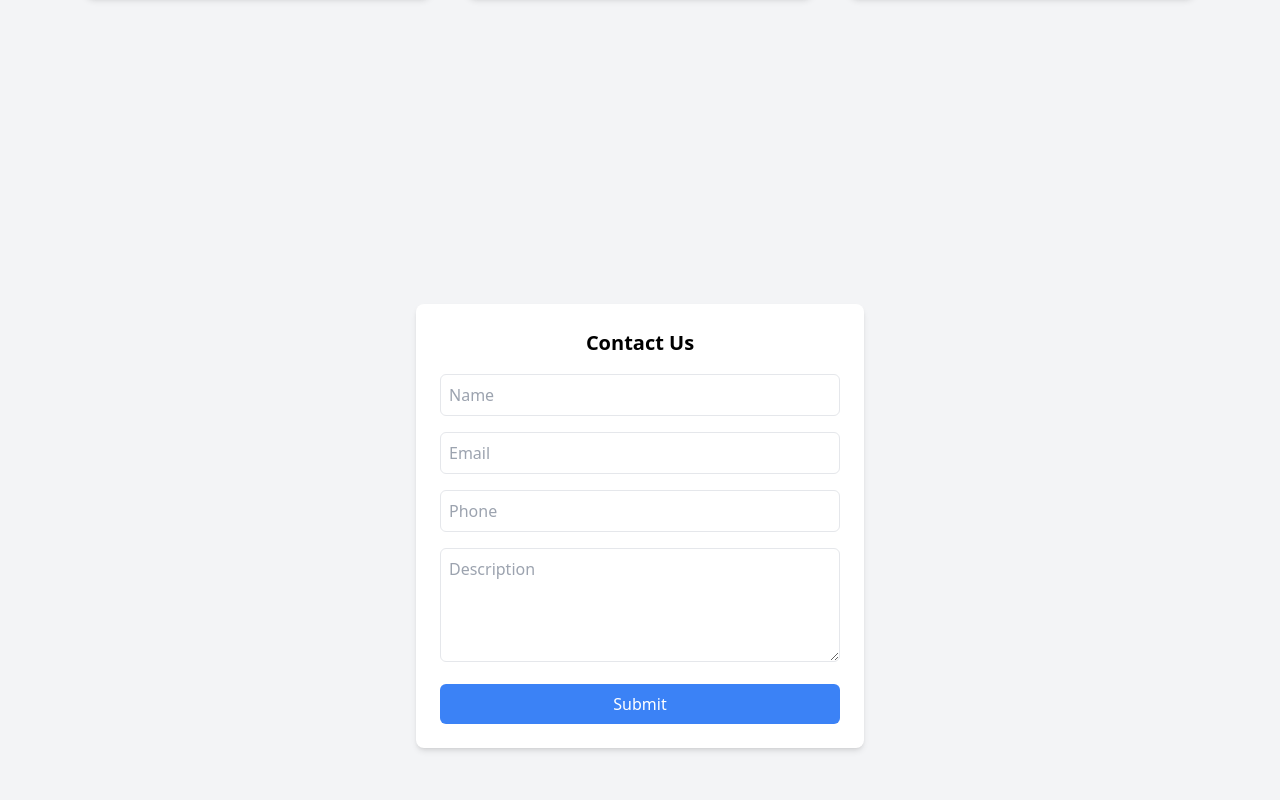
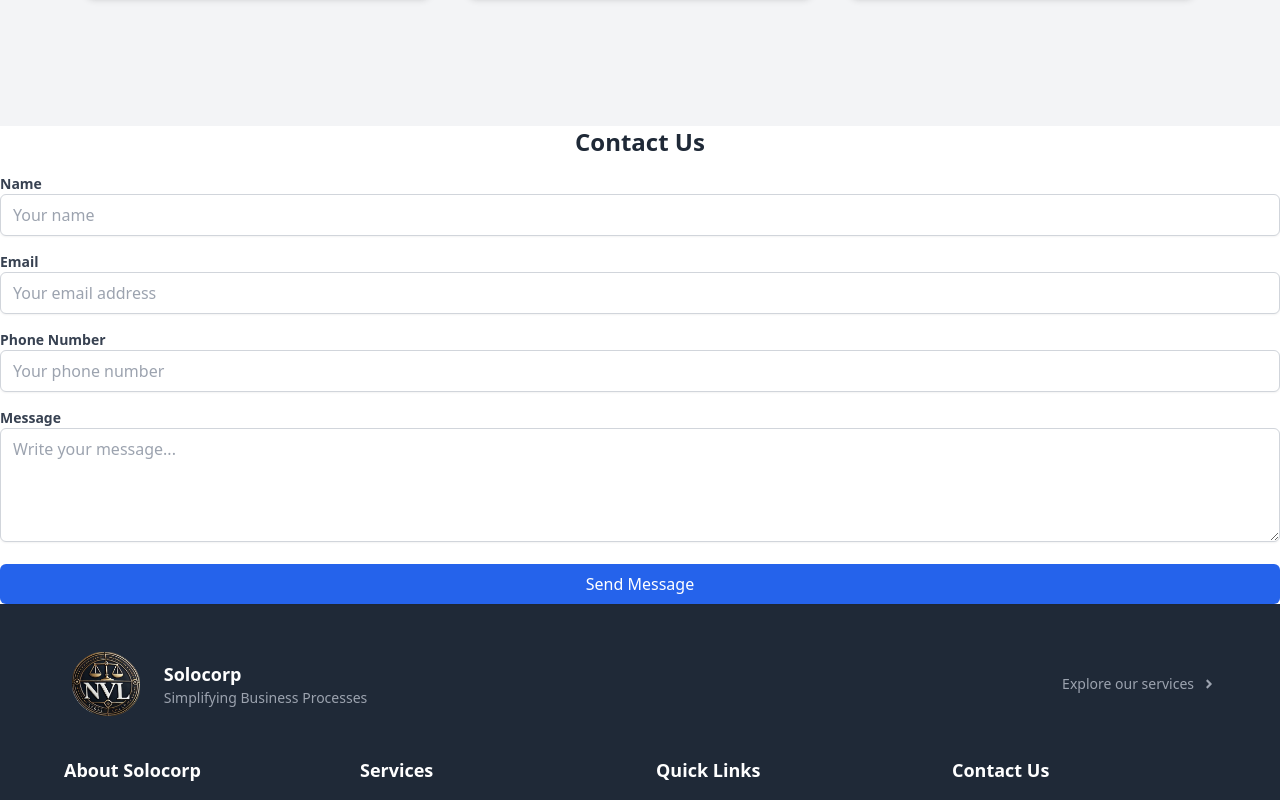
Before and after one commit to vikasrath/solocorp, a React (Vite) app in the folder frontend/: page / in a window 1280 px wide. Shown: the part 1860-2660 px from the top of the page. Built offline with nearby package versions, Linux system fonts and the light colour scheme.

Commit message:
contus page completed

```diff
--- a/frontend/src/App.jsx
+++ b/frontend/src/App.jsx
@@ -3,7 +3,7 @@ import { Navigate, Route, Routes } from "react-router-dom"
 import Layout from "./Layout/Layout"
 import DynamicPage from "./Pages/DynamicPage/DynamicPage"
 import NotFoundPage from "./Not Found/NotFound"
-import Contact from "./Pages/contact/Contact"
+import ContactPage from "./Pages/contact/ContactPageLayout"
 
 function App() {
   return (
@@ -14,7 +14,7 @@ function App() {
           <Route path="/" element={<Home />} />
           <Route path="/:urlName" element={<DynamicPage />} />
         </Route>
-          <Route path="/contact" element={<Contact />} />
+          <Route path="/contact" element={<ContactPage />} />
         <Route path="/notFound" element={<NotFoundPage />} />
         <Route path="*" element={<Navigate to="/notFound" />} />
 
--- a/frontend/src/Components/ContactForm/ContactForm.jsx
+++ b/frontend/src/Components/ContactForm/ContactForm.jsx
@@ -34,31 +34,96 @@ const ContactForm = () => {
   };
 
   return (
-    <div className="flex items-center justify-center min-h-screen bg-gray-100">
-      <form onSubmit={handleSubmit} className="bg-white shadow-md rounded-lg p-6 space-y-4 w-full max-w-md">
-        <h1 className="text-xl font-semibold text-center">Contact Us</h1>
-        {['name', 'email', 'phone'].map((field) => (
+    <div className="flex justify-center items-center ">
+      <form
+        id="contactForm"
+        onSubmit={handleSubmit}
+        className="w-full space-y-4"
+      >
+        <h1 className="text-2xl font-semibold text-center text-gray-800 mb-4">Contact Us</h1>
+
+        <div className="space-y-4">
+          {/* Name Input */}
+          <div>
+            <label htmlFor="name" className="block text-sm font-semibold text-gray-700">
+              Name
+            </label>
             <input
-            key={field}
-            type={field === 'email' ? 'email' : 'text'}
-            name={field}
-            placeholder={field.charAt(0).toUpperCase() + field.slice(1)}
-            value={formData[field]}
+              type="text"
+              id="name"
+              name="name"
+              autoComplete="given-name"
+              placeholder="Your name"
+              value={formData.name}
               onChange={handleChange}
-            className="w-full border rounded-md p-2"
+              className="w-full rounded-md border border-gray-300 py-2 px-3 shadow-sm focus:outline-none focus:ring-2 focus:ring-blue-500"
               required
             />
-        ))}
+          </div>
+
+          {/* Email Input */}
+          <div>
+            <label htmlFor="email" className="block text-sm font-semibold text-gray-700">
+              Email
+            </label>
+            <input
+              type="email"
+              id="email"
+              name="email"
+              autoComplete="email"
+              placeholder="Your email address"
+              value={formData.email}
+              onChange={handleChange}
+              className="w-full rounded-md border border-gray-300 py-2 px-3 shadow-sm focus:outline-none focus:ring-2 focus:ring-blue-500"
+              required
+            />
+          </div>
+
+          {/* Phone Input */}
+          <div>
+            <label htmlFor="phone" className="block text-sm font-semibold text-gray-700">
+              Phone Number
+            </label>
+            <input
+              type="text"
+              id="phone"
+              name="phone"
+              placeholder="Your phone number"
+              value={formData.phone}
+              onChange={handleChange}
+              className="w-full rounded-md border border-gray-300 py-2 px-3 shadow-sm focus:outline-none focus:ring-2 focus:ring-blue-500"
+              required
+            />
+          </div>
+
+          {/* Message Textarea */}
+          <div>
+            <label htmlFor="description" className="block text-sm font-semibold text-gray-700">
+              Message
+            </label>
             <textarea
+              id="description"
               name="description"
-          placeholder="Description"
+              cols="30"
+              rows="4"
+              placeholder="Write your message..."
               value={formData.description}
               onChange={handleChange}
-          className="w-full border rounded-md p-2"
-          rows="4"
+              className="w-full rounded-md border border-gray-300 py-2 px-3 shadow-sm focus:outline-none focus:ring-2 focus:ring-blue-500"
               required
-        />
-        <button type="submit" className="w-full bg-blue-500 text-white py-2 rounded-md">Submit</button>
+            ></textarea>
+          </div>
+        </div>
+
+        {/* Submit Button */}
+        <div className="text-center">
+          <button
+            type="submit"
+            className="w-full bg-blue-600 text-white py-2 px-4 font-medium rounded-md shadow-sm hover:bg-blue-500 focus:outline-none focus:ring-2 focus:ring-blue-500 transition-all"
+          >
+            Send Message
+          </button>
+        </div>
       </form>
     </div>
   );
--- a/frontend/src/Pages/contact/Contact.jsx
+++ b/frontend/src/Pages/contact/Contact.jsx
@@ -1,67 +1,90 @@
 import React from 'react';
-import { FaPhone, FaEnvelope, FaMapMarkerAlt } from 'react-icons/fa';
+import { FaPhoneAlt, FaEnvelope, FaMapMarkerAlt } from 'react-icons/fa';
 import ContactForm from '../../Components/ContactForm/ContactForm';
+import image from "../../assets/corporate office.avif";
 
 const Contact = () => {
   return (
-    <div className="bg-gray-50 min-h-screen">
-      {/* Hero Section */}
-      <header className="relative w-full h-96 bg-cover bg-center" style={{ backgroundImage: "url('https://source.unsplash.com/1600x900/?corporate,office')" }}>
-        <div className="bg-black bg-opacity-50 w-full h-full flex items-center justify-center">
-          <h1 className="text-white text-5xl font-semibold">Contact Us</h1>
+    <section
+      className="relative bg-cover bg-center bg-no-repeat dark:bg-slate-800"
+      id="contact"
+      style={{
+        backgroundImage: `url(${image})`, // Replace with your image URL
+      }}
+    >
+      {/* Overlay with a smooth gradient */}
+      <div className="absolute inset-0 bg-gradient-to-b from-black to-transparent opacity-60"></div>
+
+      {/* Content */}
+      <div className="relative mx-auto px-3 py-16 sm:px-8 lg:px-12 lg:py-28">
+        <div className="text-center mb-12">
+          <div className="mb-6 max-w-3xl mx-auto">
+            <p className="text-base font-semibold uppercase tracking-wide text-blue-400 mt-10">
+              Contact Us
+            </p>
+            <h2 className="font-heading mb-4 text-3xl sm:text-4xl md:text-5xl font-extrabold text-white drop-shadow-lg">
+              Get in Touch
+            </h2>
+            <p className="mx-auto mt-4 max-w-3xl text-lg sm:text-xl text-gray-300">
+              We’re here to assist with any questions or support you need.
+            </p>
+          </div>
         </div>
-      </header>
 
-      {/* Contact Information and Form Section */}
-      <div className="container mx-auto py-16 px-6">
-        <div className="flex flex-col lg:flex-row gap-12">
-          {/* Contact Cards */}
-          <div className="w-full lg:w-1/3 space-y-6">
-            <div className="bg-white shadow-xl rounded-lg p-6 hover:shadow-2xl transition-all duration-300">
-              <div className="flex items-center space-x-4">
-                <FaMapMarkerAlt className="text-blue-600 text-3xl" />
+        <div className="flex flex-col md:flex-row items-stretch justify-center bg-white bg-opacity-90 md:p-8 rounded-lg shadow-xl">
+          <div className="md:w-1/2 text-black mb-8 md:mb-0 p-5 md:p-0">
+            {/* Left Side - Contact Information */}
+            <p className="mt-3 mb-8 text-lg sm:text-xl">
+              Whether you have a question or need support, we’re always here to assist you.
+              Reach out through any of the methods below:
+            </p>
+            <ul className="space-y-10">
+              {/* Address */}
+              <li className="flex items-center space-x-4">
+                <div className="flex h-12 w-12 items-center justify-center rounded-full bg-blue-500 text-white shadow-md">
+                  <FaMapMarkerAlt size={24} />
+                </div>
                 <div>
-                  <h3 className="text-xl font-semibold text-gray-800">Address</h3>
-                  <p className="text-gray-600">
-                    S.C.O shop Near Tej Kaur Hospital, Gidderbaha Circular Road, Muktsar, Punjab 152101
-                  </p>
+                  <h3 className="mb-2 text-xl font-semibold">Our Address</h3>
+                  <p className="text-gray-600">S.C.O shop Near Tej Kaur Hospital, HDFC Bank</p>
+                  <p className="text-gray-600">Gidderbaha Circular Road, Muktsar 152101, Punjab</p>
                 </div>
-              </div>
-            </div>
-
-            <div className="bg-white shadow-xl rounded-lg p-6 hover:shadow-2xl transition-all duration-300">
-              <div className="flex items-center space-x-4">
-                <FaPhone className="text-blue-600 text-3xl" />
+              </li>
+              {/* Contact */}
+              <li className="flex items-center space-x-4">
+                <div className="flex h-12 w-12 items-center justify-center rounded-full bg-blue-500 text-white shadow-md">
+                  <FaPhoneAlt size={24} />
+                </div>
                 <div>
-                  <h3 className="text-xl font-semibold text-gray-800">Phone</h3>
-                  <p className="text-gray-600">
-                    <a href="tel:+918700024042" className="text-blue-500 hover:underline">+91 8700024042</a>
-                  </p>
+                  <h3 className="mb-2 text-xl font-semibold">Contact Us</h3>
+                  <p className="text-gray-600">Mobile: +91 8700024042</p>
+                  <p className="text-gray-600">Email: contactsolocorp@gmail.com</p>
                 </div>
-              </div>
-            </div>
-
-            <div className="bg-white shadow-xl rounded-lg p-6 hover:shadow-2xl transition-all duration-300">
-              <div className="flex items-center space-x-4">
-                <FaEnvelope className="text-blue-600 text-3xl" />
+              </li>
+              {/* Working Hours */}
+              <li className="flex items-center space-x-4">
+                <div className="flex h-12 w-12 items-center justify-center rounded-full bg-blue-500 text-white shadow-md">
+                  <FaEnvelope size={24} />
+                </div>
                 <div>
-                  <h3 className="text-xl font-semibold text-gray-800">Email</h3>
-                  <p className="text-gray-600">
-                    <a href="mailto:contactsolocorp@gmail.com" className="text-blue-500 hover:underline">contactsolocorp@gmail.com</a>
-                  </p>
+                  <h3 className="mb-2 text-xl font-semibold">Working Hours</h3>
+                  <p className="text-gray-600">Monday - Friday: 08:00 AM - 05:00 PM</p>
+                  <p className="text-gray-600">Saturday & Sunday: 08:00 AM - 12:00 PM</p>
                 </div>
-              </div>
-            </div>
+              </li>
+            </ul>
           </div>
 
-          {/* Contact Form */}
-          <div className="w-full lg:w-2/3 bg-white shadow-lg p-8 rounded-lg">
-            <h3 className="text-2xl font-semibold text-gray-800 mb-4">Send Us a Message</h3>
+          <div className="md:w-1/2 bg-white p-5 md:p-10 shadow-xl rounded-lg">
+            {/* Right Side - Contact Form */}
+            <h2 className="mb-6 text-xl md:text-2xl sm:text-3xl font-semibold text-gray-800">
+              Ready to Get Started?
+            </h2>
             <ContactForm />
           </div>
         </div>
       </div>
-    </div>
+    </section>
   );
 };
 
--- /dev/null
+++ b/frontend/src/Pages/contact/ContactPageLayout.jsx
@@ -0,0 +1,16 @@
+import React from 'react'
+import Footer from '../../Components/Footer/Footer'
+import Navbar from '../../Components/Navbar/Navbar'
+import Contact from './Contact'
+
+function ContactPage() {
+  return (
+    <>
+      <Navbar />
+      <Contact />
+      <Footer />
+    </>
+  )
+}
+
+export default ContactPage
```
Also changed, not shown: frontend/src/assets/corporate office.avif (added). Lines whose indentation alone changed are shown as unchanged.
